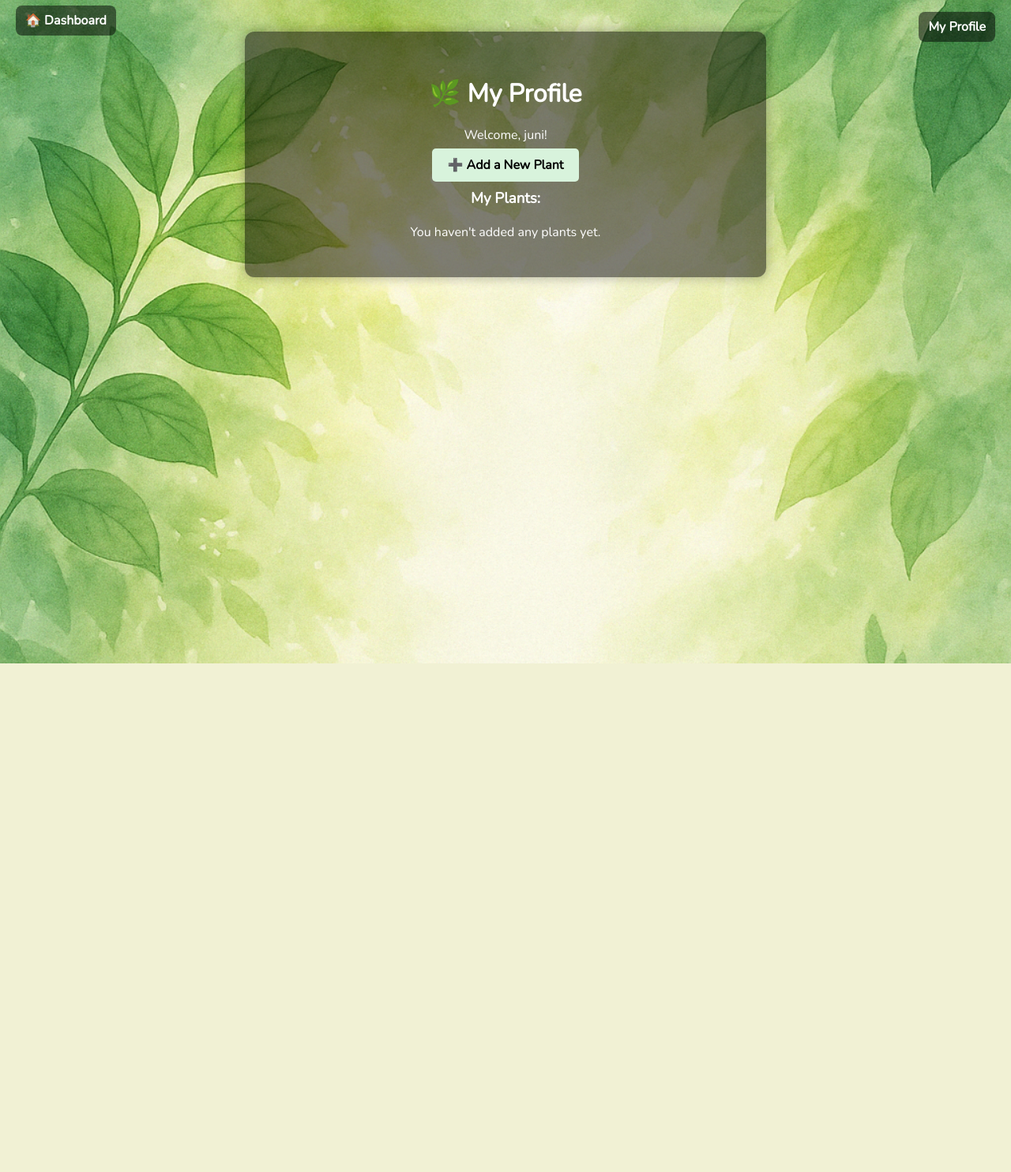
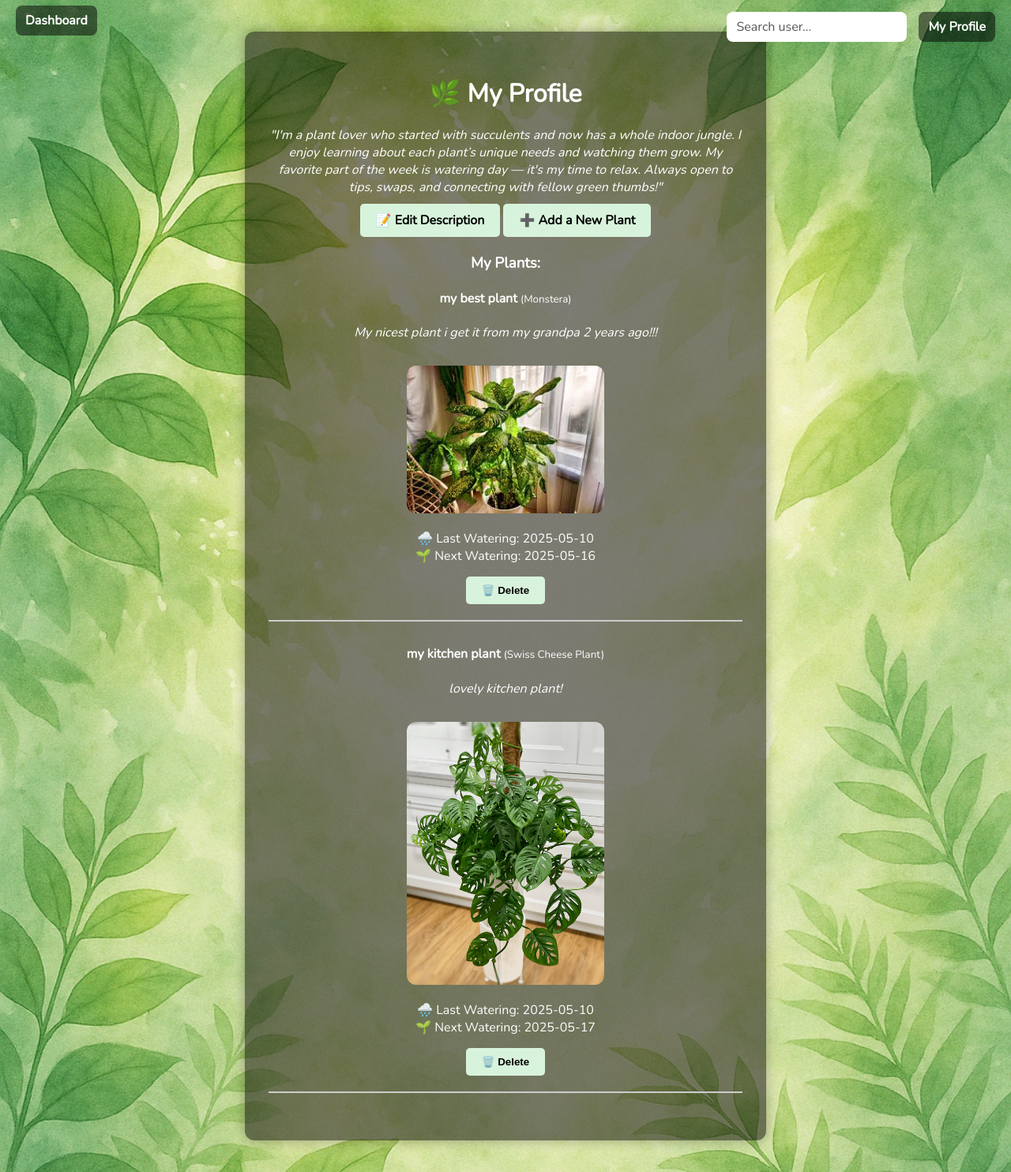
Before and after one commit to kubalic/new_repo_1, a Flask app: page /profile in a window 1280 px wide. Shown: the whole page at 79% size. Before the commit the page ends 840 px from the top, so only its background shows below. Run offline with Flask 3, Linux system fonts and the light colour scheme; a user stored in the database is signed in.

Commit message:
✨ Add user search + clean search bar UI + public profiles

```diff
--- a/app/__init__.py
+++ b/app/__init__.py
@@ -23,9 +23,10 @@ def create_app():
 
     with app.app_context():
         from app.models import User
+
         @login_manager.user_loader
         def load_user(user_id):
-            return User.query.get(int(user_id))
+            return User.query.get(user_id)  # ✅ no int() — works with username
 
         db.create_all()
 
--- a/app/forms.py
+++ b/app/forms.py
@@ -2,6 +2,7 @@ from flask_wtf import FlaskForm
 from wtforms import StringField, PasswordField, SubmitField, DateField, SelectField, FileField, TextAreaField
 from wtforms.validators import DataRequired, Email, EqualTo, Length
 from flask_wtf.file import FileAllowed
+
 
 class LoginForm(FlaskForm):
     username = StringField('Username', validators=[DataRequired()])
@@ -23,11 +24,14 @@ class AddPlantForm(FlaskForm):
     description = TextAreaField('Description (optional)', validators=[Length(max=500)])
     submit = SubmitField('Add Plant')
 
+
 class AddCategoryForm(FlaskForm):
     name = StringField('Common Name', validators=[DataRequired()])
     latin_name = StringField('Latin Name', validators=[DataRequired()])
     watering_interval = StringField('Watering Interval (days)', validators=[DataRequired()])
+    info = TextAreaField('General Info or Fun Fact')
     submit = SubmitField('Add Category')
+
 
 class UpdateProfileForm(FlaskForm):
     description = TextAreaField('Your Bio / Description', validators=[Length(max=1000)])
--- a/app/models.py
+++ b/app/models.py
@@ -17,8 +17,10 @@ class PlantCategory(db.Model):
     latin_name = db.Column(db.String(100), primary_key=True)
     name = db.Column(db.String(100), nullable=False)
     watering_interval = db.Column(db.Integer, nullable=False)
+    info = db.Column(db.Text)
 
     plants = db.relationship('Plant', backref='category', lazy=True)
+
 
 
 class Plant(db.Model):
--- a/app/routes.py
+++ b/app/routes.py
@@ -18,6 +18,16 @@ def index():
     user_plants = Plant.query.all()
     return render_template('index.html', user_plants=user_plants)
 
+# Search for another user by username
+@routes.route('/search-user')
+@login_required
+def search_user():
+    username = request.args.get('username')
+    user = User.query.filter_by(username=username).first()
+    if not user:
+        flash("User not found.", "warning")
+        return redirect(url_for('routes.index'))
+    return redirect(url_for('routes.view_user', username=user.username))
 
 
 # User registration
@@ -138,6 +148,14 @@ def profile():
     plants = Plant.query.filter_by(username=current_user.username).all()
     return render_template('profile.html', plants=plants)
 
+# View another user's profile (read-only)
+@routes.route('/user/<username>')
+@login_required
+def view_user(username):
+    user = User.query.filter_by(username=username).first_or_404()
+    return render_template('public_profile.html', user=user, plants=user.plants)
+
+
 # Edit profile description
 @routes.route('/edit-profile', methods=['GET', 'POST'])
 @login_required
--- a/app/static/style.css
+++ b/app/static/style.css
@@ -226,3 +226,22 @@ body {
   margin-top: 5px;
   font-style: italic;
 }
+
+/* Cleaner Search Input */
+.search-form {
+  display: flex;
+  align-items: center;
+}
+
+.search-input {
+  padding: 8px 12px;
+  border: none;
+  border-radius: 8px;
+  font-size: 1em;
+  outline: none;
+  font-family: 'Nunito', sans-serif;
+}
+
+.search-input::placeholder {
+  color: #555;
+}
--- a/app/templates/add_category.html
+++ b/app/templates/add_category.html
@@ -5,9 +5,15 @@
     <h2>Add a New Category 🌱</h2>
     <form method="POST">
         {{ form.hidden_tag() }}
+
         <p>{{ form.name.label }}<br>{{ form.name }}</p>
+
         <p>{{ form.latin_name.label }}<br>{{ form.latin_name }}</p>
+
         <p>{{ form.watering_interval.label }}<br>{{ form.watering_interval }}</p>
+
+        <p>{{ form.info.label }}<br>{{ form.info(rows=3, cols=40) }}</p>
+
         <p>{{ form.submit(class_="btn btn-primary") }}</p>
     </form>
 </div>
--- a/app/templates/base.html
+++ b/app/templates/base.html
@@ -10,18 +10,22 @@
 
 <!-- Top Left Dashboard Button -->
 <div class="top-left">
-    <a href="{{ url_for('routes.index') }}">🏠 Dashboard</a>
+    <a href="{{ url_for('routes.index') }}"> Dashboard</a>
 </div>
 
 <!-- Top Navigation Bar (no background shading) -->
 <div class="top-bar no-background">
     {% if current_user.is_authenticated %}
+        <form action="{{ url_for('routes.search_user') }}" method="GET" class="search-form">
+            <input type="text" name="username" placeholder="Search user..." class="search-input" required>
+        </form>
         <a href="{{ url_for('routes.profile') }}">My Profile</a>
     {% else %}
         <a href="{{ url_for('routes.login') }}">Login</a>
         <a href="{{ url_for('routes.register') }}">Register</a>
     {% endif %}
 </div>
+
 
 <!-- Flash Messages -->
 {% with messages = get_flashed_messages(with_categories=true) %}
@@ -42,10 +46,11 @@
   <div class="gallery">
     {% for plant in user_plants %}
       <div class="gallery-card">
-        <div class="gallery-name">{{ plant.owner.username }} – {{ plant.category.name }}</div>
+        <div class="gallery-name"><a href="{{ url_for('routes.view_user', username=plant.owner.username) }}">{{ plant.owner.username }}</a> – {{ plant.category.name }}</div>
         {% if plant.photo_path %}
           <img src="{{ url_for('static', filename='uploads/' ~ plant.photo_path) }}" alt="{{ plant.category.name }}">
         {% endif %}
+        <div class="gallery-nickname">Nickname: {{ plant.plant_name }}</div>
       </div>
     {% endfor %}
   </div>
--- a/app/templates/profile.html
+++ b/app/templates/profile.html
@@ -2,21 +2,43 @@
 {% block content %}
 <div class="form-container">
     <h2>🌿 My Profile</h2>
-    <p>Welcome, {{ current_user.username }}!</p>
 
+    {% if current_user.description %}
+        <p style="font-style: italic; margin-bottom: 20px;">"{{ current_user.description }}"</p>
+    {% endif %}
+
+    <a href="{{ url_for('routes.edit_profile') }}" class="btn">📝 Edit Description</a>
     <a href="{{ url_for('routes.add_plant') }}" class="btn">➕ Add a New Plant</a>
 
-    <h3>My Plants:</h3>
+    <h3 style="margin-top: 30px;">My Plants:</h3>
     {% if plants %}
-        <ul>
         {% for plant in plants %}
-            <li>
-                <strong>{{ plant.nickname }}</strong> ({{ plant.category.name }})<br>
-                Last Watering: {{ plant.last_watering }}<br>
-                Next Watering: {{ plant.next_watering }}
-            </li>
+            <div style="margin-bottom: 30px; text-align: center;">
+                <h4>{{ plant.plant_name }} <small style="font-weight: normal;">({{ plant.category.name }})</small></h4>
+
+                {% if plant.description %}
+                    <p><em>{{ plant.description }}</em></p>
+                {% endif %}
+
+                {% if plant.photo_path %}
+                    <img src="{{ url_for('static', filename='uploads/' ~ plant.photo_path) }}"
+                         alt="Plant photo"
+                         style="width: 250px; height: auto; border-radius: 12px; margin: 15px 0;">
+                {% endif %}
+
+                <div>
+                    🌧️ Last Watering: {{ plant.last_watering }}<br>
+                    🌱 Next Watering: {{ plant.next_watering }}
+                </div>
+
+                <!-- Delete form -->
+                <form action="{{ url_for('routes.delete_plant', plant_id=plant.id) }}" method="POST" style="margin-top: 15px;">
+                    <button class="btn" onclick="return confirm('Are you sure you want to delete this plant?');">🗑️ Delete</button>
+                </form>
+
+                <hr style="margin-top: 20px; border: 1px solid #ccc;">
+            </div>
         {% endfor %}
-        </ul>
     {% else %}
         <p>You haven't added any plants yet.</p>
     {% endif %}
```
Also changed, not shown: app/templates/edit_profile.html (added, +11 -0 lines), app/templates/login.html (+12 -1 lines), app/templates/public_profile.html (added, +27 -0 lines), app/static/uploads/20220816_184156_530x2x.jpg (added), app/static/uploads/Aloe-Vera-Plant-Care-Aloe-barbadensis-4_1.jpg (added), app/static/uploads/Mexican-fence-post-shop_1400x_1.jpg (added), app/static/uploads/download.jpg (added), app/static/uploads/images.jpg (added), app/static/uploads/images_2.jpg (added), app/static/uploads/senecio-rowleyanus-starzec-zwisajacy.jpg (added), app/static/uploads/swiss-cheese-plant-moss-pole-feature.png (added), instance/plants.db.
